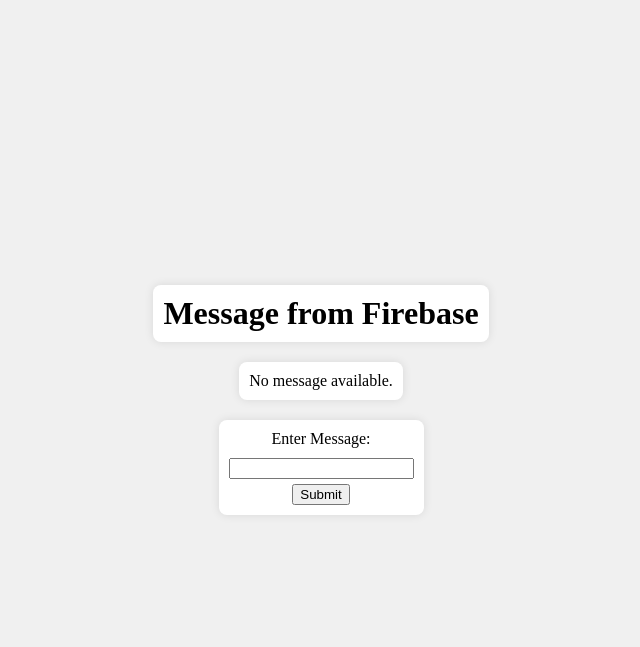
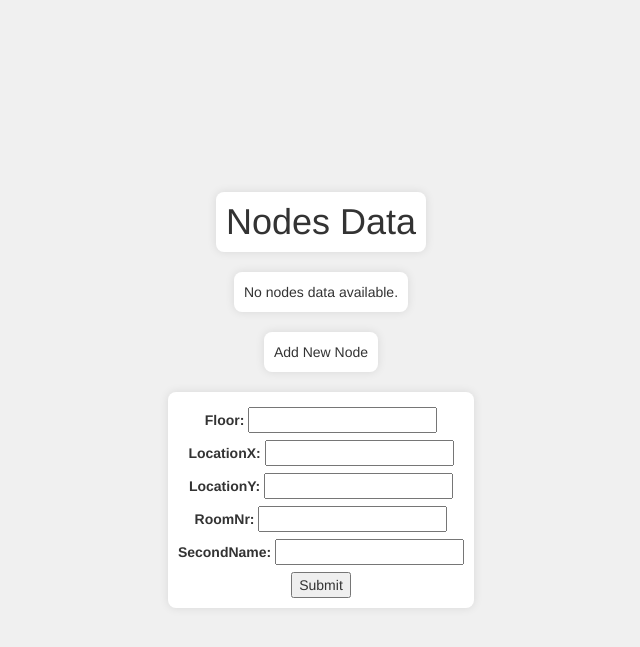
Before and after one commit to MarcelZama/FinalYearProject, a Flask app: template PythonWebsite/templates/index.html in a window 1280 px wide. Shown: the top 647 px of the page, without its empty margins (319-959 px from the left). Run offline with Flask 3, Linux system fonts and the light colour scheme; the template is opened without the code that fills it, so the values that code supplies are empty; some libraries are stand-ins or nearby versions.

Commit message:
CRUD Firebase Database
working CRUD for Firebase Database [Nodes] ,still to finish [Connections]

```diff
--- a/PythonWebsite/app.py
+++ b/PythonWebsite/app.py
@@ -1,37 +1,150 @@
-### TO RUN -->>> python3 app.py
-
 from flask import Flask, render_template, request, redirect
 import firebase_admin
 from firebase_admin import credentials, db
+from flask import redirect
+import sys
+from flask import jsonify
 
 app = Flask(__name__)
 
 # Initialize Firebase with your credentials
-cred = credentials.Certificate("/Users/marcis578/Documents/University/Project/PythonWebsite/yearproject-4a736-firebase-adminsdk-hdwrj-69bb4f7dae.json")
+cred = credentials.Certificate("yearproject-4a736-firebase-adminsdk-hdwrj-69bb4f7dae.json")
 firebase_admin.initialize_app(cred, {
     'databaseURL': 'https://yearproject-4a736-default-rtdb.firebaseio.com/'
 })
 
+#/* -------------------------------------------------------------------------- */#
+#/*                                 Nodes Data                                 */#
+#/* -------------------------------------------------------------------------- */#
+
+# Define the get_last_node_index() function
+def get_last_node_index():
+    nodes_data = db.reference('Nodes').get()
+
+    if nodes_data is not None and isinstance(nodes_data, dict):
+        # Get the keys (node names) and convert them to integers
+        node_indices = [int(key) for key in nodes_data.keys()]
+
+        # Return the maximum index
+        return max(node_indices, default=0)
+    else:
+        return 0
+
 # Define a route to render the main page
 @app.route('/')
 def index():
-    # Read data from Firebase (assuming you have a 'message' node)
-    message = db.reference('message').get()
+    # Read data from Firebase (assuming you have a 'Nodes' node)
+    nodes_data = db.reference('Nodes').get()
 
-    # Check if 'message' is not None
-    if message is not None:
-        return render_template('index.html', message=message)
+    # Check if 'Nodes' is not None
+    if nodes_data is not None:
+        if isinstance(nodes_data, list):
+            # Convert the list to a dictionary with index as key
+            nodes_data = {str(index): node for index, node in enumerate(nodes_data)}
+
+        return render_template('index.html', nodes_data=nodes_data)
     else:
-        # If 'message' is None, pass an empty string to the template
-        return render_template('index.html', message='')
+        # If 'Nodes' is None, pass an empty dictionary to the template
+        return render_template('index.html', nodes_data={})
 
-# Define a route to handle form submission and write to Firebase
+# Define a route to handle form submissions
 @app.route('/submit', methods=['POST'])
-def submit():
-    message_text = request.form.get('message')
-    # Write data to Firebase under 'message' node
-    db.reference('message').set(message_text)
+def submit_form():
+    # Get the last node index directly from Firebase
+    nodes_data = db.reference('Nodes').get()
+
+    if nodes_data:
+        # Convert the list to a dictionary with indices as keys
+        nodes_dict = {str(index + 1): node for index, node in enumerate(nodes_data)}
+        last_node_index = max([int(key) for key in nodes_dict.keys()], default=0)
+    else:
+        last_node_index = 0
+
+    # Create a new node with an index one higher than the last one
+    new_node_name = str(last_node_index)
+
+    # Extract form data from the submitted form
+    floor = request.form.get('floor')
+    location_x = request.form.get('location_x')
+    location_y = request.form.get('location_y')
+    room_nr = request.form.get('room_nr')
+    second_name = request.form.get('second_name')
+
+    # Create a new node in Firebase with the submitted data
+    db.reference('Nodes').child(new_node_name).set({
+        'Floor': floor,
+        'LocationX': location_x,
+        'LocationY': location_y,
+        'RoomNr': room_nr,
+        'SecondName': second_name
+    })
+
+    # Redirect to the main page or any other appropriate URL
     return redirect('/')
+
+# Define a route to handle node creation
+@app.route('/create', methods=['POST'])
+def create_node():
+      # Get the last node index directly from Firebase
+    last_node_index = max([int(key) for key in db.reference('Nodes').get() or {}], default=0)
+
+    print("last nodeid is " + last_node_index)
+    sys.stdout.write("last nodeid is " + last_node_index)
+
+    # Create a new node with an index one higher than the last one
+    new_node_name = str(last_node_index + 1)
+
+    # Extract other fields from the form data
+    floor = request.form.get('floor')
+    location_x = request.form.get('location_x')
+    location_y = request.form.get('location_y')
+    room_nr = request.form.get('room_nr')
+    second_name = request.form.get('second_name')
+
+    # Create a new node in Firebase with the updated name
+    db.reference('Nodes').child(new_node_name).set({
+        'Floor': floor,
+        'LocationX': location_x,
+        'LocationY': location_y,
+        'RoomNr': room_nr,
+        'SecondName': second_name
+    })
+    return redirect('/')
+
+# Define a route to handle node updates
+@app.route('/update/<string:node_id>', methods=['POST'])
+def update_node(node_id):
+    # Extract form data from the submitted form
+    floor = request.form.get('floor')
+    location_x = request.form.get('location_x')
+    location_y = request.form.get('location_y')
+    room_nr = request.form.get('room_nr')
+    second_name = request.form.get('second_name')
+
+    # Update the existing node with the submitted data
+    db.reference('Nodes').child(node_id).update({
+        'Floor': floor,
+        'LocationX': location_x,
+        'LocationY': location_y,
+        'RoomNr': room_nr,
+        'SecondName': second_name
+    })
+
+    # Redirect to the main page
+    return redirect('/')
+
+# Define a route to handle node deletion
+@app.route('/delete/<int:node_id>', methods=['POST'])
+def delete_node(node_id):
+    # Update the data in the Firebase database to remove the node with the specified NodeID
+    db.reference('Nodes').child(str(node_id)).delete()
+
+    return redirect('/')
+
+#/* -------------------------------------------------------------------------- */#
+#/*                                 Connection                                 */#
+#/* -------------------------------------------------------------------------- */#
+
 
 if __name__ == '__main__':
     app.run(debug=True)
--- a/PythonWebsite/templates/index.html
+++ b/PythonWebsite/templates/index.html
@@ -3,6 +3,7 @@
 <head>
     <meta charset="UTF-8">
     <meta http-equiv="X-UA-Compatible" content="IE=edge">
+    <link rel="stylesheet" href="https://maxcdn.bootstrapcdn.com/bootstrap/3.4.1/css/bootstrap.min.css">
     <meta name="viewport" content="width=device-width, initial-scale=1.0">
     <title>Flask Firebase App</title>
     <style>
@@ -13,16 +14,16 @@
             justify-content: center;
             min-height: 100vh;
             margin: 0;
-            background-color: #f0f0f0; /* Choose your preferred background color */
+            background-color: #f0f0f0;
         }
 
         h1, p, ul, form {
             margin: 10px;
             text-align: center;
-            background-color: #ffffff; /* Choose your preferred background color */
+            background-color: #ffffff;
             padding: 10px;
             border-radius: 8px;
-            box-shadow: 0 0 10px rgba(0, 0, 0, 0.1); /* Optional: Add a subtle box shadow */
+            box-shadow: 0 0 10px rgba(0, 0, 0, 0.1);
         }
 
         form {
@@ -41,17 +42,85 @@
     </style>
 </head>
 <body>
-    <h1>Message from Firebase</h1>
+    <h1>Nodes Data</h1>
 
-    {% if message %}
-        <p>{{ message }}</p>
+    {% if nodes_data %}
+    {% if nodes_data | length > 0 %}
+        <table border="1">
+            <thead>
+                <tr>
+                    <th style="text-align: center;">NodeID</th>
+                    <th style="text-align: center;">Floor</th>
+                    <th style="text-align: center;">LocationX</th>
+                    <th style="text-align: center;">LocationY</th>
+                    <th style="text-align: center;">RoomNr</th>
+                    <th style="text-align: center;">SecondName</th>
+                    <th style="text-align: center;">Action</th>
+                </tr>
+            </thead>
+            <tbody>
+                {% for node_id, node in nodes_data.items() %}
+                <tr>
+                    <td style="text-align: center;">{{ node_id }}</td>
+
+                    <form action="/update/{{ node_id }}" method="post">
+                        <td><input class="form-control" type="text" name="floor" value="{{ node['Floor'] }}"></td>
+                        <td><input class="form-control" type="text" name="location_x" value="{{ node['LocationX'] }}"></td>
+                        <td><input class="form-control" type="text" name="location_y" value="{{ node['LocationY'] }}"></td>
+                        <td><input class="form-control" type="text" name="room_nr" value="{{ node['RoomNr'] }}"></td>
+                        <td><input class="form-control" type="text" name="second_name" value="{{ node['SecondName'] }}"></td>
+                        <!-- Add a hidden input for node_id -->
+                        <input type="hidden" name="node_id" value="{{ node['NodeID'] }}">
+                        <td>
+                            <button type="submit">Update</button>
+                        </td>
+                    </form>
+
+                    <form action="/delete/{{ node_id|int }}" method="post">
+                        <td>
+                            <button type="submit">Delete</button>
+                        </td>
+                    </form>
+                </tr>
+                {% endfor %}
+            </tbody>
+        </table>
     {% else %}
-        <p>No message available.</p>
+        <p>No nodes data available.</p>
     {% endif %}
+{% else %}
+    <p>No nodes data available.</p>
+{% endif %}
 
-    <form action="/submit" method="post">
-        <label for="message">Enter Message:</label>
-        <input type="text" name="message" id="message" required>
+
+    <p>Add New Node</p>
+
+    <form action="/submit" method="post" style="display: flex; flex-direction: column; align-items: center;">
+        <div>
+            <label for="floor">Floor:</label>
+            <input type="text" name="floor" id="floor" required>
+        </div>
+
+        <div>
+            <label for="location_x">LocationX:</label>
+            <input type="text" name="location_x" id="location_x" required>
+        </div>
+
+        <div>
+            <label for="location_y">LocationY:</label>
+            <input type="text" name="location_y" id="location_y" required>
+        </div>
+
+        <div>
+            <label for="room_nr">RoomNr:</label>
+            <input type="text" name="room_nr" id="room_nr" required>
+        </div>
+
+        <div>
+            <label for="second_name">SecondName:</label>
+            <input type="text" name="second_name" id="second_name" required>
+        </div>
+
         <button type="submit">Submit</button>
     </form>
 </body>
```
Also changed, not shown: PythonWebsite/templates/update.html (added, +32 -0 lines).
